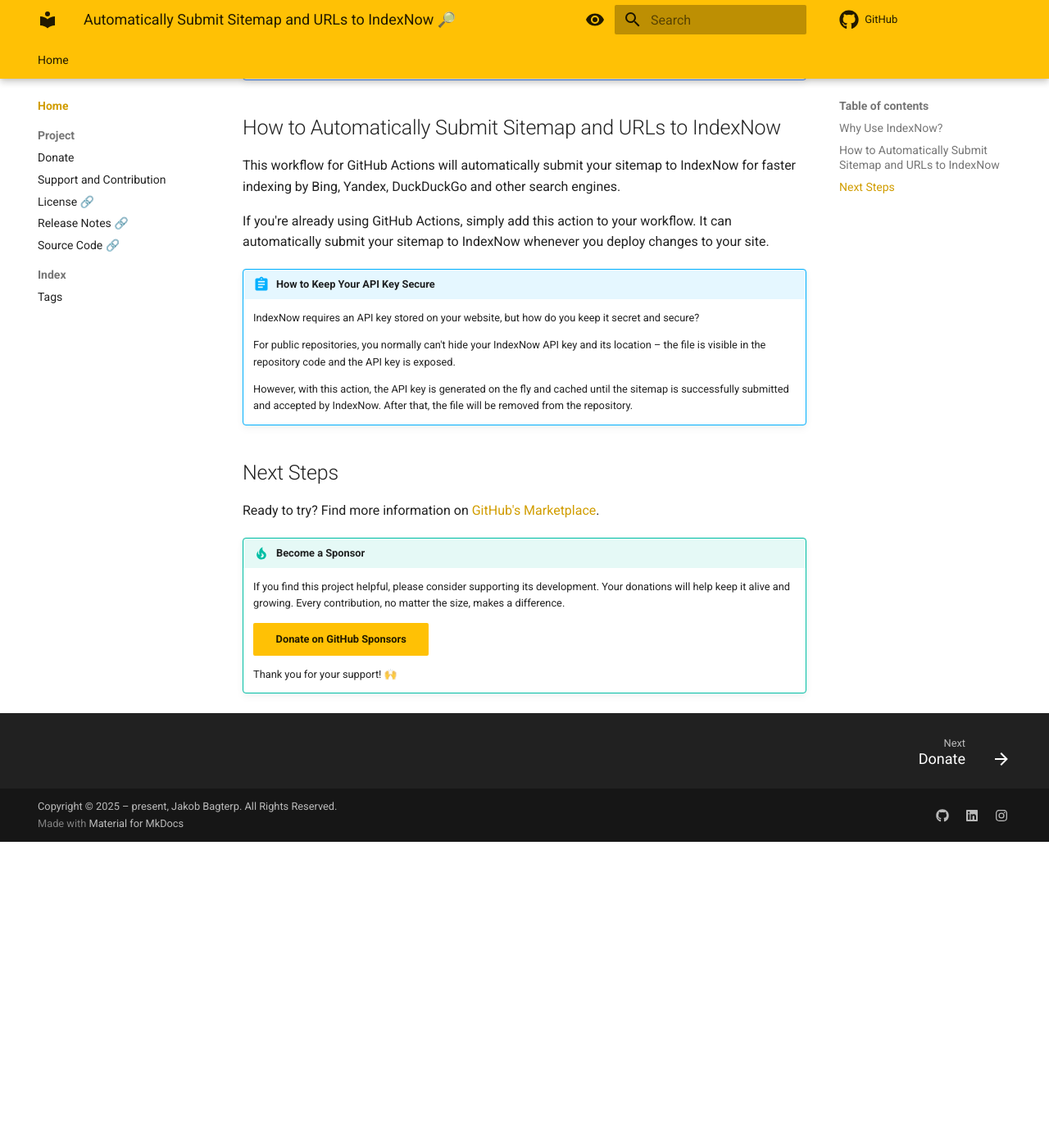
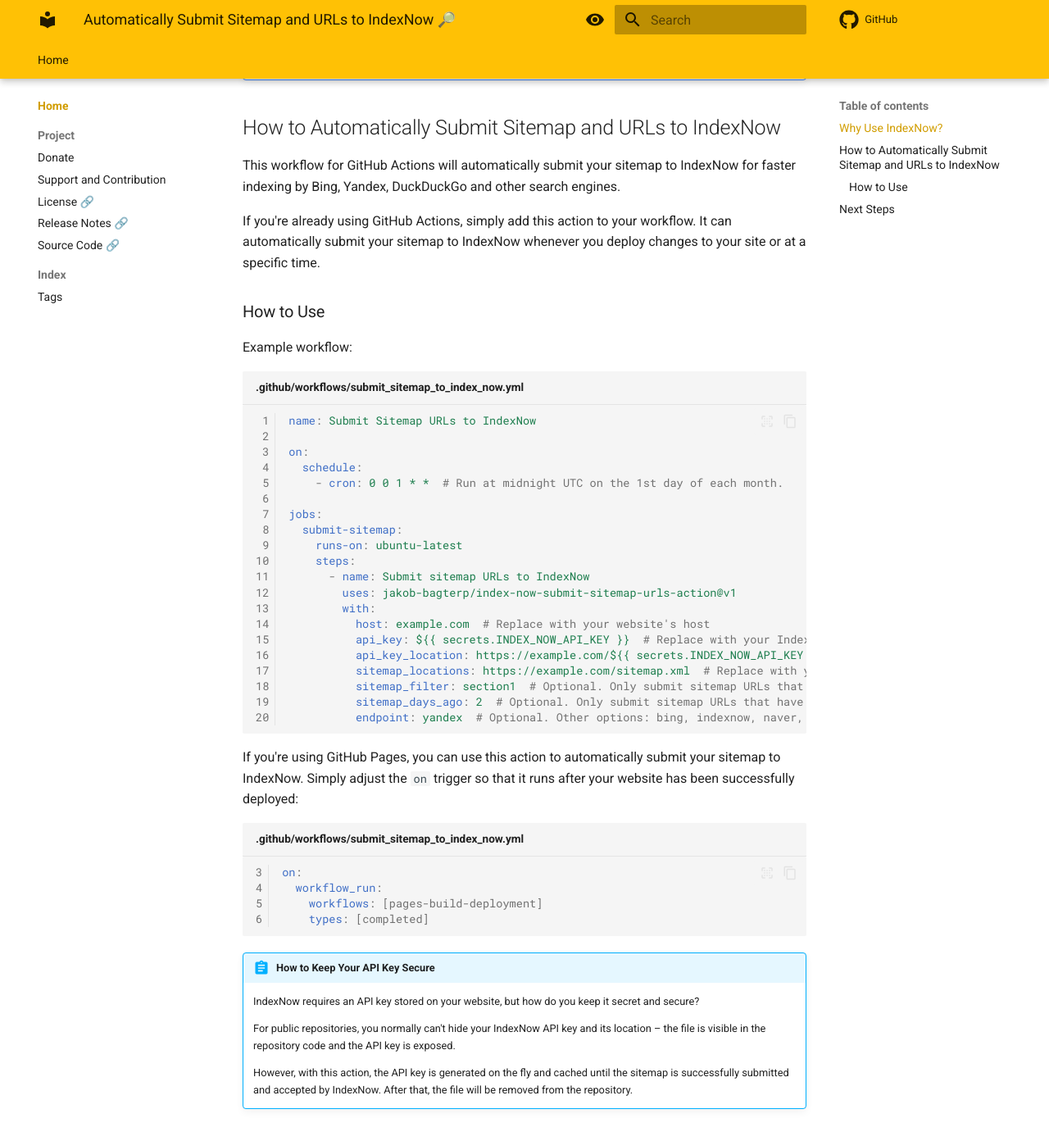
Before and after one commit to jakob-bagterp/index-now-submit-sitemap-urls-action, an MkDocs documentation site: the page built from docs/index.md, in a window 1280 px wide and 1400 px high, scrolled down 698 px. Shown: the top 1392 px of the window at 82% size. Built offline with MkDocs 1.6.1 and Material for MkDocs 9.7.7, drawn with Linux system fonts in a browser that asks for light colours; comment, search, counter and statistics services are not loaded; before the commit the page ends 1725 px from its top, so only the background shows below that.

Commit message:
Updated examples in documentation.

````diff
--- a/docs/index.md
+++ b/docs/index.md
@@ -29,7 +29,42 @@
 ## How to Automatically Submit Sitemap and URLs to IndexNow
 This workflow for GitHub Actions will automatically submit your sitemap to IndexNow for faster indexing by Bing, Yandex, DuckDuckGo and other search engines.
 
-If you're already using GitHub Actions, simply add this action to your workflow. It can automatically submit your sitemap to IndexNow whenever you deploy changes to your site.
+If you're already using GitHub Actions, simply add this action to your workflow. It can automatically submit your sitemap to IndexNow whenever you deploy changes to your site or at a specific time.
+
+### How to Use
+Example workflow:
+
+```yaml linenums="1" title=".github/workflows/submit_sitemap_to_index_now.yml"
+name: Submit Sitemap URLs to IndexNow
+
+on:
+  schedule:
+    - cron: 0 0 1 * *  # Run at midnight UTC on the 1st day of each month.
+
+jobs:
+  submit-sitemap:
+    runs-on: ubuntu-latest
+    steps:
+      - name: Submit sitemap URLs to IndexNow
+        uses: jakob-bagterp/index-now-submit-sitemap-urls-action@v1
+        with:
+          host: example.com  # Replace with your website's host
+          api_key: ${{ secrets.INDEX_NOW_API_KEY }}  # Replace with your IndexNow API key
+          api_key_location: https://example.com/${{ secrets.INDEX_NOW_API_KEY }}.txt  # Replace with your IndexNow API key location
+          sitemap_locations: https://example.com/sitemap.xml  # Replace with your sitemap location
+          sitemap_filter: section1  # Optional. Only submit sitemap URLs that contain "section1" or match a regular expression "r'(section1)|(section2)'".
+          sitemap_days_ago: 2  # Optional. Only submit sitemap URLs that have been modified recently, e.g. 1, 2, or more days ago.
+          endpoint: yandex  # Optional. Other options: bing, indexnow, naver, seznam, yandex, yep. Default is bing.
+```
+
+If you're using GitHub Pages, you can use this action to automatically submit your sitemap to IndexNow. Simply adjust the `on` trigger so that it runs after your website has been successfully deployed:
+
+```yaml linenums="3" title=".github/workflows/submit_sitemap_to_index_now.yml"
+on:
+  workflow_run:
+    workflows: [pages-build-deployment]
+    types: [completed]
+```
 
 !!! abstract "How to Keep Your API Key Secure"
     IndexNow requires an API key stored on your website, but how do you keep it secret and secure?
--- a/mkdocs.yml
+++ b/mkdocs.yml
@@ -59,6 +59,16 @@
 markdown_extensions:
   - toc:
       permalink: "#"
+  - pymdownx.highlight:
+      anchor_linenums: true
+      line_spans: __span
+      use_pygments: true
+      pygments_lang_class: true
+      auto_title: true
+  - pymdownx.inlinehilite
+  - pymdownx.details
+  - pymdownx.snippets
+  - pymdownx.superfences
   - admonition
   - attr_list
   - footnotes
````
Also changed, not shown: README.md (+3 -3 lines).
